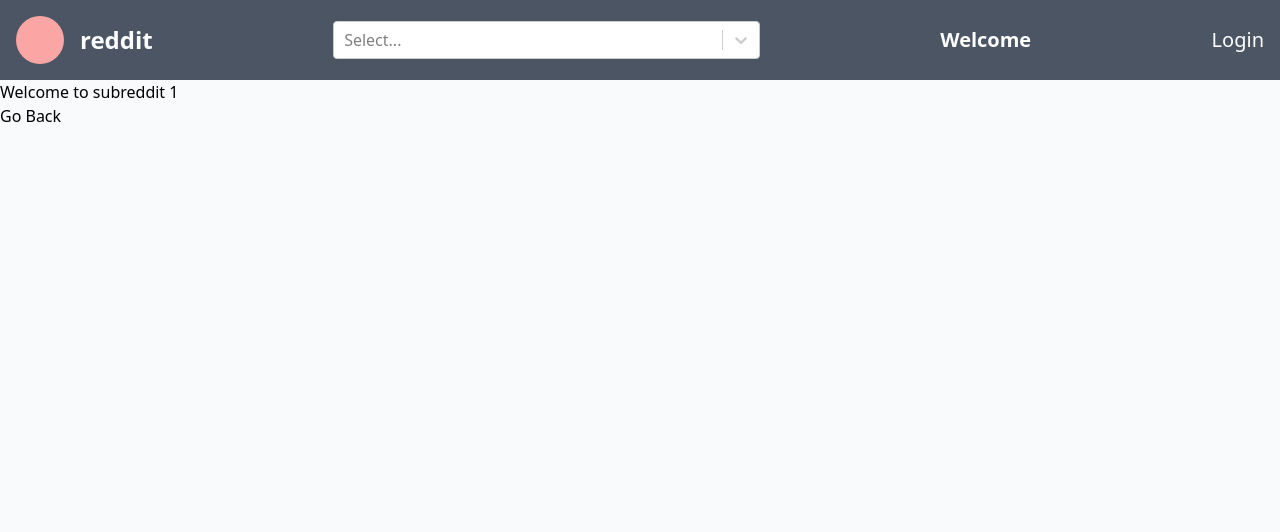
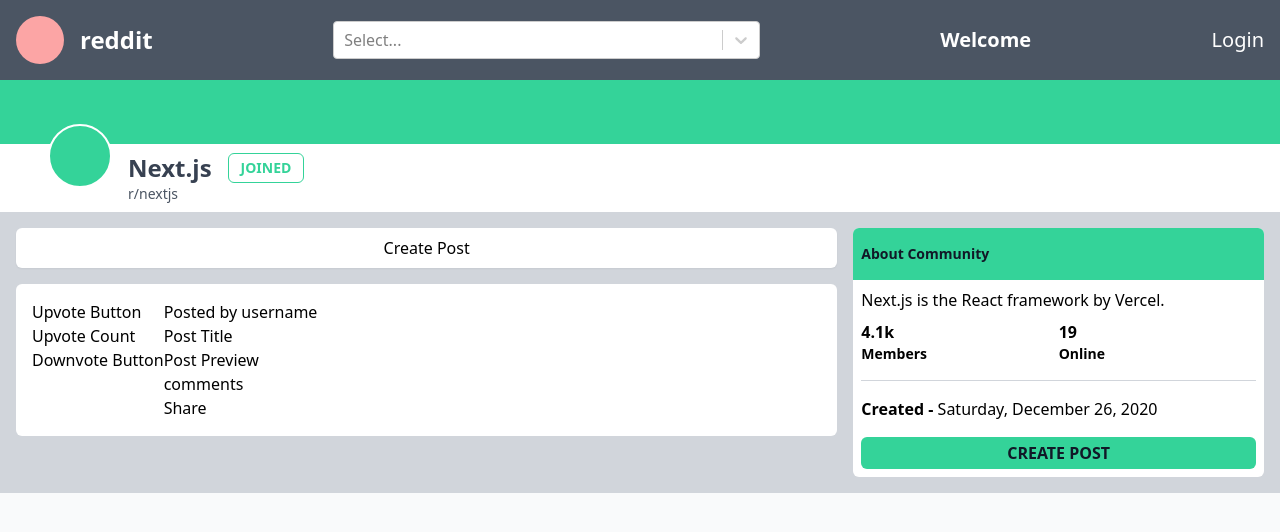
Before and after one commit to SelfDevTV/reddit-clone, a Next.js app: page /subReddits/1 in a window 1280 px wide. Shown: the top 532 px of the page. Built offline with nearby package versions, Linux system fonts and the light colour scheme; no server answers; the database is empty.

Commit message:
added a basic layout for subreddit

```diff
--- a/pages/subReddits/[sub].tsx
+++ b/pages/subReddits/[sub].tsx
@@ -6,12 +6,97 @@
   const router = useRouter();
   const { sub } = router.query;
 
+  // TODO: We need to get these variables from our db
+  const joined = true;
+  const displayName = "Next.js";
+  const about = "Next.js is the React framework by Vercel.";
+  const members = 4100; // TODO: Create a helper function that transforms it into 4.1k
+  const totalPosts = 203;
+  const created = new Date();
+
+  const dateOptions = {
+    // this is for better format of the date( we use it below)
+    weekday: "long",
+    year: "numeric",
+    month: "long",
+    day: "numeric",
+  };
+
   return (
     <Layout>
-      <h1>Welcome to subreddit {sub}</h1>
-      <Link href="/">
-        <a>Go Back</a>
-      </Link>
+      <div className="h-16  bg-green-400" />
+      <div className="h-18 bg-white">
+        <div className="mx-auto container px-12 py-2 flex relative flex-col">
+          <div className="w-16 absolute h-16 bottom-6 rounded-full bg-green-400 border-white border-2" />
+          <div className="flex items-center">
+            <h4 className="ml-20 text-2xl font-bold text-gray-700">
+              {displayName}
+            </h4>
+            <button className="ml-4 text-sm text-green-400 font-semibold border border-green-400 py-1 px-3 rounded-md focus:outline-none">
+              {joined ? "JOINED" : "JOIN"}
+            </button>
+          </div>
+          <p className="ml-20 text-sm text-gray-600">r/nextjs</p>
+        </div>
+      </div>
+      <div className="bg-gray-300">
+        <div className="flex container mx-auto py-4 px-4">
+          {/* Left Column (Posts) */}
+          <div className="w-2/3">
+            <button className="w-full py-2 bg-white rounded-md shadow-sm hover:shadow-lg outline-none focus:outline-none">
+              Create Post
+            </button>
+            <div className="w-full bg-white  rounded-md p-4 mt-4 ">
+              <div className="flex">
+                <div className="flex flex-col">
+                  <p>Upvote Button</p>
+                  <p>Upvote Count</p>
+                  <p>Downvote Button</p>
+                </div>
+                <div>
+                  <p>Posted by username</p>
+                  <p>Post Title</p>
+                  <p>Post Preview</p>
+                  <div>
+                    <p>
+                      {/*comment icon */} {/*comment count*/} comments
+                    </p>
+                    <p>Share</p>
+                  </div>
+                </div>
+              </div>
+            </div>
+          </div>
+
+          {/* >Right Column (sidebar) */}
+          <div className="w-1/3 ml-4 bg-white rounded-md">
+            <div className="bg-green-400 py-4 px-2 rounded-t-md">
+              <p className="text-sm text-gray-900 font-bold">About Community</p>
+            </div>
+            <div className="p-2">
+              <p>{about}</p>
+              <div className="flex w-full mt-2 font-semibold">
+                <div className="w-full">
+                  <p>4.1k</p>
+                  <p className="text-sm">Members</p>
+                </div>
+                <div className="w-full">
+                  <p>19</p>
+                  <p className="text-sm">Online</p>
+                </div>
+              </div>
+              <div className="w-full h-px bg-gray-300 my-4" />
+              <p className="text-md mb-4">
+                <b>Created - </b>{" "}
+                {created.toLocaleDateString("en-US", dateOptions)}
+              </p>
+              <button className="focus:outline-none rounded-md w-full py-1 text-gray-900 font-semibold bg-green-400">
+                CREATE POST
+              </button>
+            </div>
+          </div>
+        </div>
+      </div>
     </Layout>
   );
 };
```
